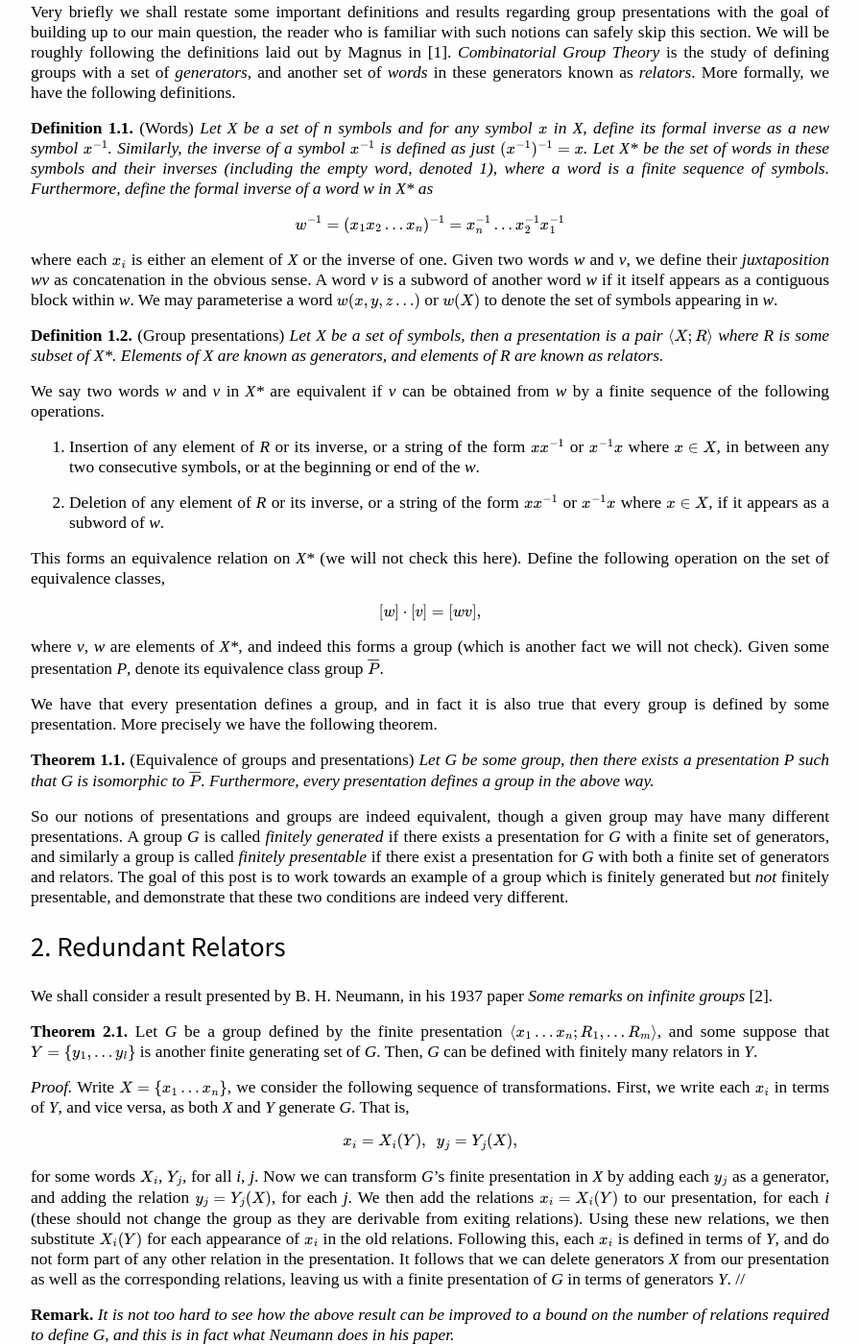
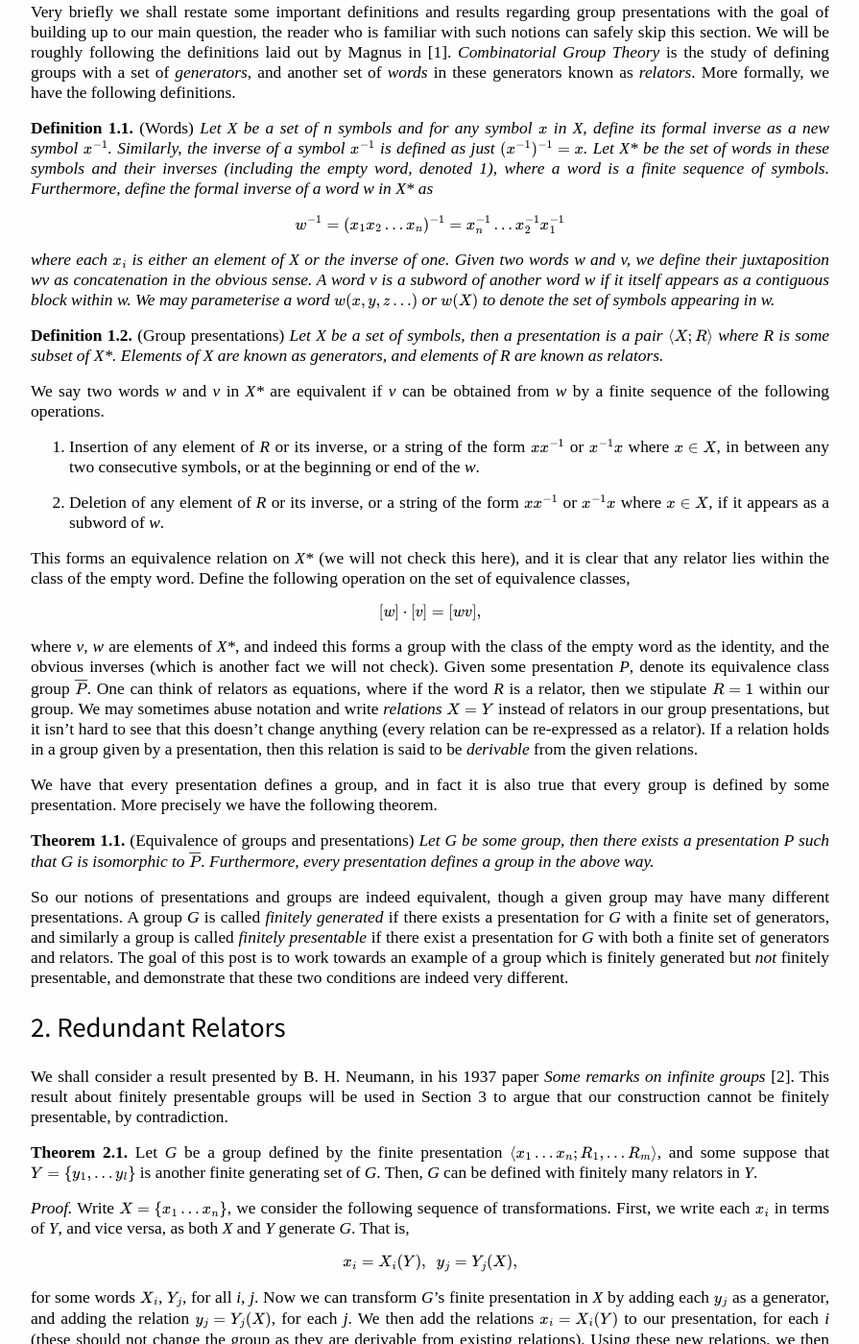
Before and after one commit to tiepdotme/jpmacmanus.me, a Jekyll site: the page built from _posts/2019-10-11-finitepres.md, in a window 1280 px wide and 1400 px high, scrolled down 440 px. Shown: the whole window at 96% size, without its empty margins (192-1087 px from the left). Built offline with Jekyll 4.4.1, drawn with Linux system fonts in a browser that asks for light colours; formulas are drawn with MathJax 3; comment, search, counter and statistics services are not loaded; some of the changed text lies outside the part shown.

Commit message:
some small changes

```diff
--- a/_posts/2019-10-11-finitepres.md
+++ b/_posts/2019-10-11-finitepres.md
@@ -19,7 +19,7 @@ $$
 w^{-1} = (x_1 x_2 \ldots x_n)^{-1} = x_n^{-1} \ldots x_2^{-1} x_1^{-1}
 $$
 
-where each \\(x_i\\) is either an element of *X* or the inverse of one. Given two words *w* and *v*, we define their *juxtaposition* *wv* as concatenation in the obvious sense. A word *v* is a subword of another word *w* if it itself appears as a contiguous block within *w*. We may parameterise a word $$w(x,y,z \ldots)$$ or $$w(X)$$ to denote the set of symbols appearing in *w*.
+*where each \\(x_i\\) is either an element of X or the inverse of one. Given two words w and v, we define their juxtaposition wv as concatenation in the obvious sense. A word v is a subword of another word w if it itself appears as a contiguous block within w. We may parameterise a word $$w(x,y,z \ldots)$$ or $$w(X)$$ to denote the set of symbols appearing in w.*
 
 **Definition 1.2.** (Group presentations) *Let X be a set of symbols, then a presentation is a pair*
 $$
@@ -33,13 +33,13 @@ We say two words *w* and *v* in *X\** are equivalent if *v* can be obtained from
 
 2. Deletion of any element of *R* or its inverse, or a string of the form \\(xx^{-1}\\) or \\(x^{-1}x\\) where \\(x \in X\\), if it appears as a subword of *w*.
 
-This forms an equivalence relation on *X\** (we will not check this here). Define the following operation on the set of equivalence classes,
+This forms an equivalence relation on *X\** (we will not check this here), and it is clear that any relator lies within the class of the empty word. Define the following operation on the set of equivalence classes,
 
 $$
 [w] \cdot [v] = [wv],
 $$
 
-where *v*, *w* are elements of *X\**, and indeed this forms a group (which is another fact we will not check). Given some presentation *P*, denote its equivalence class group \\(\overline{P}\\).
+where *v*, *w* are elements of *X\**, and indeed this forms a group with the class of the empty word as the identity, and the obvious inverses (which is another fact we will not check). Given some presentation *P*, denote its equivalence class group \\(\overline{P}\\). One can think of relators as equations, where if the word *R* is a relator, then we stipulate $$R = 1$$ within our group. We may sometimes abuse notation and write *relations* $$X = Y$$ instead of relators in our group presentations, but it isn't hard to see that this doesn't change anything (every relation can be re-expressed as a relator). If a relation holds in a group given by a presentation, then this relation is said to be *derivable* from the given relations.
 
 We have that every presentation defines a group, and in fact it is also true that every group is defined by some presentation. More precisely we have the following theorem.
 
@@ -49,7 +49,7 @@ So our notions of presentations and groups are indeed equivalent, though a given
 
 ## 2. Redundant Relators
 
-We shall consider a result presented by B. H. Neumann, in his 1937 paper *Some remarks on infinite groups* [2].
+We shall consider a result presented by B. H. Neumann, in his 1937 paper *Some remarks on infinite groups* [2]. This result about finitely presentable groups will be used in Section 3 to argue that our construction cannot be finitely presentable, by contradiction.
 
 **Theorem 2.1.** Let *G* be a group defined by the finite presentation
 $$
@@ -68,11 +68,9 @@ $$
 
 <!--break-->
 
-for some words $$X_i$$, $$Y_j$$, for all *i*, *j*. Now we can transform *G*'s finite presentation in *X* by adding each $$y_j$$ as a generator, and adding the relation $$y_j = Y_j(X)$$, for each *j*. We then add the relations $$x_i = X_i(Y)$$ to our presentation, for each *i* (these should not change the group as they are derivable from exiting relations). Using these new relations, we then substitute $$X_i(Y)$$ for each appearance of $$x_i$$ in the old relations. Following this, each $$x_i$$ is defined in terms of *Y*, and do not form part of any other relation in the presentation. It follows that we can delete generators *X* from our presentation as well as the corresponding relations, leaving us with a finite presentation of *G* in terms of generators *Y*. //
+for some words $$X_i$$, $$Y_j$$, for all *i*, *j*. Now we can transform *G*'s finite presentation in *X* by adding each $$y_j$$ as a generator, and adding the relation $$y_j = Y_j(X)$$, for each *j*. We then add the relations $$x_i = X_i(Y)$$ to our presentation, for each *i* (these should not change the group as they are derivable from existing relations). Using these new relations, we then substitute $$X_i(Y)$$ for each appearance of $$x_i$$ in the old relations. Following this, each $$x_i$$ is defined in terms of *Y*, and do not form part of any other relation in the presentation. It follows that we can delete generators *X* from our presentation as well as the corresponding relations, leaving us with a finite presentation of *G* in terms of generators *Y*. //
 
 **Remark.** *It is not too hard to see how the above result can be improved to a bound on the number of relations required to define G, and this is in fact what Neumann does in his paper.*
-
-Our construction will follow from the following corollary.
 
 **Corollary 2.2.** *Suppose G is finitely presentable, and let*
 $$
@@ -84,7 +82,7 @@ $$
 $$
 *also defines G. That is, all but finitely many of the relators are redundant.*
 
-*Proof.* Write $$S = \{S_i ; i \in I\}$$, and recall that since *S* is a defining set of relators, every other relator in *G* is derivable from *S*. In particular, every relator in *G* can be derived in a *finite* number of applications of the rules (1) and (2) mentioned in Section 1. Let $$\langle Y ; R \rangle$$ be some finite presentation of *G* in generators *Y*, which must exist by Theorem 2.1, then every relator in *R* is derivable from *S* in a finite number of steps. Since *R* is itself finite, we must have that every relator in *R* can be derived using only a finite number of relators in *S*. Then, since every relator of *G* can then be derived from *R*, it follows that every relator of *G* can be derived using just a finite subset of *S*, and thus all but finitely many relators in *S* are redundant.  //
+*Proof.* Write $$S = \{S_i \ ; \ i \in I\}$$, and recall that since *S* is a defining set of relators, every other relator in *G* is derivable from *S*. In particular, every relator in *G* can be derived in a *finite* number of applications of the rules (1) and (2) mentioned in Section 1. Let $$\langle Y ; R \rangle$$ be some finite presentation of *G* in generators *Y*, which must exist by Theorem 2.1, then every relator in *R* is derivable from *S* in a finite number of steps. Since *R* is itself finite, we must have that every relator in *R* can be derived using only a finite number of relators in *S*. Then, since every relator of *G* can then be derived from *R*, it follows that every relator of *G* can be derived using just a finite subset of *S*, and thus all but finitely many relators in *S* are redundant.  //
 
 ## 3. Main Result
 
@@ -139,7 +137,7 @@ $$ \alpha^k \beta \alpha^{-k} \beta = (1,j-1,j) (1, 2,3) = (1,j-1,j,2,3). $$
 
 Our result follows. //
 
-From here, we can prove our main result. A final notational remark, we notate the commutator $$[x,y] := xyx^{-1}y^{-1}$$.
+From here, we can prove our main result. A final notational remark, we notate the commutator $$[x,y] := xyx^{-1}y^{-1}$$. Recall that $$[x,y] = 1$$ if and only if $$x$$ and $$y$$ commute.
 
 **Theorem 3.3.** *There exists a finitely generated group which is not finitely presentable.*
 
@@ -149,7 +147,7 @@ $$
 \langle a, b ; [a^{2k+1} b a^{-(2k+1)}, b], k \in \mathbb N \rangle,
 $$
 
- and suppose *G* is finitely presentable. To ease notation, write $$c_k = [a^{2k+1} b a^{-(2k+1)}, b]$$, and consider the group $$A_{2l+3}$$, for $$l \geq 2$$. If we then consider the map $$a \mapsto \alpha$$, $$b \mapsto \beta$$, then it follows from Lemma 3.2 that for $$1 \leq k \leq l-1$$, $$c_k = 1$$ in $$A_{2l+3}$$, but $$c_l$$ does *not* equal 1. It follows that $$c_l$$ can't be derived from $$c_1, \ldots c_{l-1}$$. Since this is true for arbitrary $$l \geq 2$$, this contradicts Corollary 2.2, and so *G* cannot be finitely presentable. //
+ and suppose *G* is finitely presentable. To ease notation, write $$c_k = [a^{2k+1} b a^{-(2k+1)}, b]$$, and consider the group $$A_{2l+3}$$, for $$l \geq 2$$. If we then consider the map $$a \mapsto \alpha$$, $$b \mapsto \beta$$, then it follows from Lemma 3.2 that for $$1 \leq k \leq l-1$$, $$c_k = 1$$ in $$A_{2l+3}$$, but $$c_l$$ does *not* equal 1. It follows that the relation $$c_l=1$$ can't be derived from $$c_1, \ldots c_{l-1}=1$$ (if it could then $$c_l$$ must equal 1 in $$A_{2l+3}$$). Since this is true for arbitrary $$l \geq 2$$, this contradicts Corollary 2.2, and so *G* cannot be finitely presentable. //
 
 ## 4. Closing Remarks
 
```
